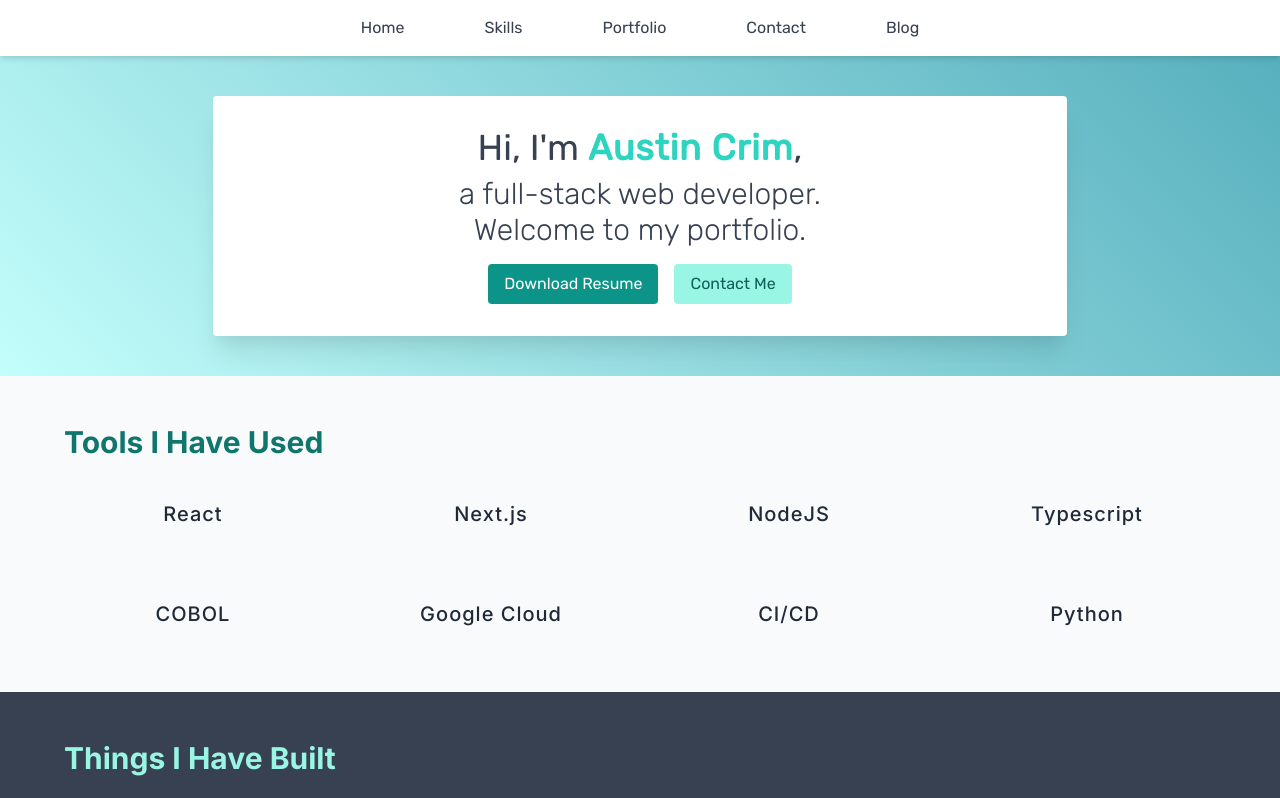
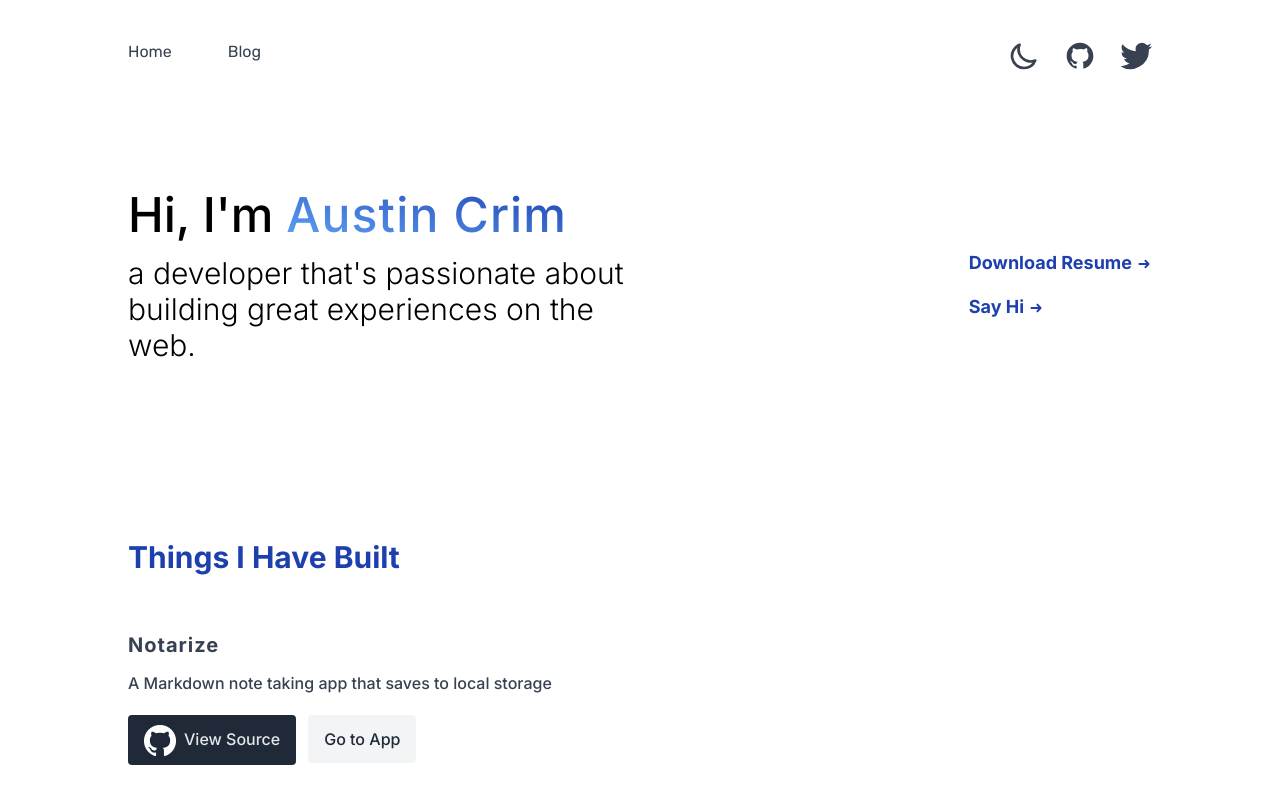
Before and after one commit to austincrim/austincrim.com-next, a Next.js app: page / in a window 1280 px wide. Shown: the top 798 px of the page. Built offline with nearby package versions, Linux system fonts and the light colour scheme.

Commit message:
continue redesign

```diff
--- a/src/components/Button.js
+++ b/src/components/Button.js
@@ -1,15 +1,15 @@
 const Button = (props) => {
     let classes =
-        'btn py-2 px-4 rounded transition-all duration-150 ease-in hover:shadow-md active:duration-75 active:shadow-none';
+        'px-4 py-2 rounded hover:-translate-y-1 hover:shadow active:translate-y-0 active:shadow-none transform transition-all focus:ring'
 
     if (props.primary) {
-        classes += ' bg-teal-600 text-white hover:bg-teal-700';
+        classes += ' bg-blue-800 text-white hover:bg-blue-700';
     } else if (props.secondary) {
-        classes += ' bg-teal-200 text-teal-800';
+        classes += ' bg-blue-200 text-blue-800';
     } else if (props.dark) {
         classes += ' bg-gray-800 text-gray-200 hover:bg-gray-900';
     } else if (props.light) {
-        classes += ' bg-white text-gray-800 hover:bg-gray-100';
+        classes += ' bg-gray-100 text-gray-800 hover:bg-gray-100';
     }
 
     return (
--- a/src/components/Footer.js
+++ b/src/components/Footer.js
@@ -1,5 +1,5 @@
 const Footer = (props) => (
-    <footer className="px-10 py-8 mx-auto text-sm text-center text-gray-600 bg-gray-100">
+    <footer className="px-10 py-8 mx-auto text-sm font-light text-center text-gray-600">
         {props.children}
     </footer>
 );
--- a/src/components/Hero.js
+++ b/src/components/Hero.js
@@ -1,29 +1,59 @@
 import Button from './Button';
 
 const Hero = () => (
-    <div
-        id="hero"
-        className="w-full pt-10 pb-10 mx-auto text-gray-700 md:pt-24"
-    >
-        <div className="w-full px-4 py-8 mx-auto text-center bg-white shadow-xl md:w-2/3 md:rounded">
-            <h1 className="text-4xl">
-                Hi, I'm&nbsp;
-                <span className="font-semibold tracking-wide text-teal-400">
-                    Austin Crim
-                </span>
-                ,
-            </h1>
-            <h2 className="mt-2 text-3xl font-light">
-                a full-stack web developer.
-                <br />
-                Welcome to my portfolio.
-            </h2>
-            <div className="mt-4 space-x-4">
-                <a href='/Austin Crim Resume.pdf' download>
-                    <Button primary>Download Resume</Button>
+    <div className='my-28'>
+        <div className='flex justify-between'>
+            <div className='flex flex-col md:w-2/3 '>
+                <h1 className='text-5xl'>
+                    Hi, I'm&nbsp;
+                    <span className='tracking-wide text-transparent bg-gradient-to-tr from-blue-400 to-blue-800 bg-clip-text'>
+                        Austin Crim
+                    </span>
+                </h1>
+                <h2 className='max-w-lg my-4 text-3xl font-light'>
+                    a developer that's passionate about building great
+                    experiences on the web.
+                </h2>
+            </div>
+            <div className='flex flex-col items-start justify-center space-y-4'>
+                <a
+                    className='text-lg font-semibold text-blue-800 transition-colors hover:text-blue-500 group'
+                    href='/Austin Crim Resume.pdf'
+                    download
+                >
+                    <span className='mr-1'>Download Resume</span>
+                    <svg
+                        fill='currentColor'
+                        className='inline-block align-middle transition-transform transform group-hover:translate-x-1'
+                        height='16'
+                        width='16'
+                        viewBox='0 0 512 512'
+                    >
+                        <path
+                            d='M322.7,128.4L423,233.4c6,5.8,9,13.7,9,22.4c0,8.7-3,16.5-9,22.4L322.7,383.6c-11.9,12.5-31.3,12.5-43.2,0
+	c-11.9-12.5-11.9-32.7,0-45.2l48.2-50.4h-217C93.7,288,80,273.7,80,256c0-17.7,13.7-32,30.6-32h217l-48.2-50.4
+	c-11.9-12.5-11.9-32.7,0-45.2C291.4,115.9,310.7,115.9,322.7,128.4z'
+                        ></path>
+                    </svg>
                 </a>
-                <a href="#contact">
-                    <Button secondary>Contact Me</Button>
+                <a
+                    className='text-lg font-semibold text-blue-800 transition-colors hover:text-blue-500 group'
+                    href='#contact'
+                >
+                    <span class="mr-1">Say Hi</span>
+                    <svg
+                        fill='currentColor'
+                        className='inline-block align-middle transition-transform transform group-hover:translate-x-1'
+                        height='16'
+                        width='16'
+                        viewBox='0 0 512 512'
+                    >
+                        <path
+                            d='M322.7,128.4L423,233.4c6,5.8,9,13.7,9,22.4c0,8.7-3,16.5-9,22.4L322.7,383.6c-11.9,12.5-31.3,12.5-43.2,0
+	c-11.9-12.5-11.9-32.7,0-45.2l48.2-50.4h-217C93.7,288,80,273.7,80,256c0-17.7,13.7-32,30.6-32h217l-48.2-50.4
+	c-11.9-12.5-11.9-32.7,0-45.2C291.4,115.9,310.7,115.9,322.7,128.4z'
+                        ></path>
+                    </svg>
                 </a>
             </div>
         </div>
--- a/src/components/Nav.js
+++ b/src/components/Nav.js
@@ -1,50 +1,85 @@
-import { useState } from 'react';
 import Link from 'next/link';
 
 const Nav = () => {
-    const [expanded, setExpanded] = useState(false);
-
     return (
-        <nav>
-            <div className='flex items-center justify-between bg-white shadow-md'>
-                <span className='px-8 text-2xl md:hidden'>Austin Crim</span>
-                <button
-                    className='m-4 md:hidden'
-                    onClick={() => setExpanded(!expanded)}
-                >
-                    <svg
-                        className='text-current text-gray-700'
-                        viewBox='0 0 100 80'
-                        width='40'
-                        height='40'
+        <nav className='mt-10 text-gray-700 md:max-w-5xl md:mx-auto'>
+            <div className='flex justify-between'>
+                <div className='space-x-14'>
+                    <Link href='/'>
+                        <a className='transition-colors hover:text-gray-500'>
+                            Home
+                        </a>
+                    </Link>
+                    <Link href='/blog'>
+                        <a className='transition-colors hover:text-gray-500'>
+                            Blog
+                        </a>
+                    </Link>
+                </div>
+                <div className='space-x-6'>
+                    <button>
+                        <svg
+                            className='w-8 h-8 transition-colors hover:text-gray-500'
+                            xmlns='http://www.w3.org/2000/svg'
+                            fill='none'
+                            viewBox='0 0 24 24'
+                            stroke='currentColor'
+                        >
+                            <path
+                                strokeLinecap='round'
+                                strokeLinejoin='round'
+                                strokeWidth={2}
+                                d='M20.354 15.354A9 9 0 018.646 3.646 9.003 9.003 0 0012 21a9.003 9.003 0 008.354-5.646z'
+                            />
+                        </svg>
+                    </button>
+                    <a
+                        href='https://github.com/austincrim'
+                        className='inline-block'
                     >
-                        <rect rx='8' width='100' height='5' />
-                        <rect rx='8' y='30' width='100' height='5' />
-                        <rect rx='8' y='60' width='100' height='5' />
-                    </svg>
-                </button>
-            </div>
-            <div
-                className={`${
-                    expanded ? 'flex flex-col' : 'hidden'
-                } md:flex md:flex-row justify-center py-2 w-full md:fixed text-gray-700 shadow-md bg-white z-10
-                `}
-            >
-                <Link href='/'>
-                    <a className='nav-item'>Home</a>
-                </Link>
-                <Link href='#skills'>
-                    <a className='nav-item'>Skills</a>
-                </Link>
-                <Link href='#portfolio'>
-                    <a className='nav-item'>Portfolio</a>
-                </Link>
-                <Link href='#contact'>
-                    <a className='nav-item'>Contact</a>
-                </Link>
-                <Link href='/blog'>
-                    <a className='nav-item'>Blog</a>
-                </Link>
+                        <svg
+                            fill='currentColor'
+                            className='w-8 h-8 transition-colors hover:text-gray-500'
+                            viewBox='0 0 24 24'
+                        >
+                            <path
+                                fillRule='evenodd'
+                                clipRule='evenodd'
+                                d='M12 2C6.477 2 2 6.463 2 11.97c0 4.404 2.865 8.14 6.839 9.458.5.092.682-.216.682-.48 0-.236-.008-.864-.013-1.695-2.782.602-3.369-1.337-3.369-1.337-.454-1.151-1.11-1.458-1.11-1.458-.908-.618.069-.606.069-.606 1.003.07 1.531 1.027 1.531 1.027.892 1.524 2.341 1.084 2.91.828.092-.643.35-1.083.636-1.332-2.22-.251-4.555-1.107-4.555-4.927 0-1.088.39-1.979 1.029-2.675-.103-.252-.446-1.266.098-2.638 0 0 .84-.268 2.75 1.022A9.606 9.606 0 0112 6.82c.85.004 1.705.114 2.504.336 1.909-1.29 2.747-1.022 2.747-1.022.546 1.372.202 2.386.1 2.638.64.696 1.028 1.587 1.028 2.675 0 3.83-2.339 4.673-4.566 4.92.359.307.678.915.678 1.846 0 1.332-.012 2.407-.012 2.734 0 .267.18.577.688.48C19.137 20.107 22 16.373 22 11.969 22 6.463 17.522 2 12 2z'
+                            ></path>
+                        </svg>
+                    </a>
+                    <a
+                        href='https://twitter.com/crim_codes'
+                        className='inline-block'
+                    >
+                        <svg
+                            className='w-8 h-8 transition-colors hover:text-gray-500'
+                            viewBox='328 355 335 276'
+                            fill='currentColor'
+                            xmlns='http://www.w3.org/2000/svg'
+                        >
+                            <path
+                                d='
+                                    M 630, 425
+                                    A 195, 195 0 0 1 331, 600
+                                    A 142, 142 0 0 0 428, 570
+                                    A  70,  70 0 0 1 370, 523
+                                    A  70,  70 0 0 0 401, 521
+                                    A  70,  70 0 0 1 344, 455
+                                    A  70,  70 0 0 0 372, 460
+                                    A  70,  70 0 0 1 354, 370
+                                    A 195, 195 0 0 0 495, 442
+                                    A  67,  67 0 0 1 611, 380
+                                    A 117, 117 0 0 0 654, 363
+                                    A  65,  65 0 0 1 623, 401
+                                    A 117, 117 0 0 0 662, 390
+                                    A  65,  65 0 0 1 630, 425
+                                    Z'
+                            />
+                        </svg>
+                    </a>
+                </div>
             </div>
         </nav>
     );
--- a/src/components/ProjectCard.js
+++ b/src/components/ProjectCard.js
@@ -3,12 +3,12 @@ import Button from './Button';
 const PortfolioCard = ({ project, children }) => {
     const { title, repoUrl, appUrl, image } = project;
     return (
-        <div className='flex w-full p-4 text-teal-900 bg-teal-100 rounded shadow-md'>
+        <div className='flex py-8 text-gray-700 '>
             <div className='flex flex-col'>
                 <div className='text-xl font-semibold tracking-wider'>
                     {title}
                 </div>
-                <div className='text-gray-700'>{children}</div>
+                <div className='mt-2 text-gray-700'>{children}</div>
                 <div className='mt-4 space-x-3'>
                     {repoUrl ? (
                         <a href={repoUrl}>
--- a/src/components/Section.js
+++ b/src/components/Section.js
@@ -1,19 +1,11 @@
 const Section = (props) => {
-    const colorStyle = props.primary
-        ? 'bg-gray-50 text-gray-700'
-        : 'bg-gray-700 text-gray-300';
-
     return (
         <div
             id={props.id}
-            className={`w-full leading-loose px-10 py-12 ${colorStyle}`}
+            className='w-full py-12 leading-loose text-gray-700'
         >
-            <div className="max-w-6xl mx-auto">
-                <h2
-                    className={`text-3xl font-semibold mb-6 text-center md:text-left ${
-                        props.primary ? 'text-teal-700' : 'text-teal-200'
-                    }`}
-                >
+            <div className='max-w-6xl mx-auto'>
+                <h2 className='mb-6 text-3xl font-semibold text-center text-blue-800 md:text-left'>
                     {props.title}
                 </h2>
                 {props.children}
--- a/src/pages/index.js
+++ b/src/pages/index.js
@@ -4,11 +4,10 @@ import Head from 'next/head';
 import Nav from '../components/Nav';
 import Hero from '../components/Hero';
 import Section from '../components/Section';
-import SkillCard from '../components/SkillCard';
 import Footer from '../components/Footer';
 import ProjectCard from '../components/ProjectCard';
 
-const Index = ({ skills, projects }) => (
+const Index = ({ projects }) => (
     <>
         <Head>
             <title>Austin Crim - Web Developer Portfolio</title>
@@ -23,20 +22,9 @@ const Index = ({ skills, projects }) => (
         </Head>
 
         <Nav />
+        <main className='mx-auto lg:max-w-5xl md:max-w-3xl'>
             <Hero />
 
-        <Section primary title='Tools I Have Used' id='skills'>
-            <div className='grid grid-cols-2 gap-10 lg:grid-cols-4 md:grid-cols-3'>
-                {skills.map((skill, index) => (
-                    <SkillCard
-                        title={skill.title}
-                        image={skill.imagePath}
-                        alt={skill.alt}
-                        key={index}
-                    />
-                ))}
-            </div>
-        </Section>
             <Section title='Things I Have Built' id='portfolio'>
                 <div className='grid gap-10'>
                     {projects.map((project, index) => (
@@ -46,7 +34,7 @@ const Index = ({ skills, projects }) => (
                     ))}
                 </div>
             </Section>
-        <Section primary title='Want to Chat?' id='contact'>
+            <Section title='Want to Chat?' id='contact'>
                 <div className='flex flex-col justify-around w-5/6 mx-auto md:flex-row'>
                     <div className='p-4 text-center'>
                         <div className='w-1/2 mx-auto text-lg font-semibold text-gray-700 md:w-auto'>
@@ -97,7 +85,7 @@ const Index = ({ skills, projects }) => (
                                 <path d='M21 13.255A23.931 23.931 0 0112 15c-3.183 0-6.22-.62-9-1.745M16 6V4a2 2 0 00-2-2h-4a2 2 0 00-2 2v2m4 6h.01M5 20h14a2 2 0 002-2V8a2 2 0 00-2-2H5a2 2 0 00-2 2v10a2 2 0 002 2z'></path>
                             </svg>
                         </div>
-                    <div className='mt-1 text-blue-700 hover:text-blue-500 '>
+                        <div className='mt-1 text-blue-800 hover:text-blue-500 '>
                             <a href='https://www.linkedin.com/in/austin-crim'>
                                 Profile
                             </a>
@@ -105,21 +93,18 @@ const Index = ({ skills, projects }) => (
                     </div>
                 </div>
             </Section>
+        </main>
 
         <Footer>Designed and developed by Austin Crim</Footer>
     </>
 );
 
 export async function getStaticProps() {
-    const { skills } = JSON.parse(
-        fs.readFileSync(path.join(process.cwd(), 'data/skills.json'))
-    );
     const { projects } = JSON.parse(
         fs.readFileSync(path.join(process.cwd(), 'data/projects.json'))
     );
     return {
         props: {
-            skills,
             projects,
         },
     };
--- a/src/styles/index.css
+++ b/src/styles/index.css
@@ -10,43 +10,8 @@ nav {
     font-family: "Rubik", sans-serif;
 }
 
-.nav-item {
-    @apply mx-8 p-2 rounded transition-colors duration-150 ease-out;
-}
-
-.nav-item:hover {
-    @apply bg-gray-300;
-}
-
-.nav-item:active {
-    @apply bg-gray-400;
-}
-
 body {
     font-family: "Inter", sans-serif;
-    @apply bg-gray-800;
-}
-
-#hero {
-    background-image: linear-gradient(45deg, #c3fefb, #66dbeabd);
-    font-family: "Rubik", sans-serif;
-}
-
-.btn:hover {
-    transform: translateY(-1px);
-}
-
-.btn:active {
-    transform: translateY(2px);
-}
-
-.skill {
-    transition: transform .2s ease-in, box-shadow .2s ease-in;
-}
-
-.skill:hover {
-    @apply shadow-lg;
-    transform: translateY(-2px);
 }
 
 @tailwind utilities;
```
Also changed, not shown: package.json (+9 -10 lines), tailwind.config.js (+2 -10 lines), 1 other file (tests, documents, lock files or other folders). Lines whose indentation alone changed are shown as unchanged.
